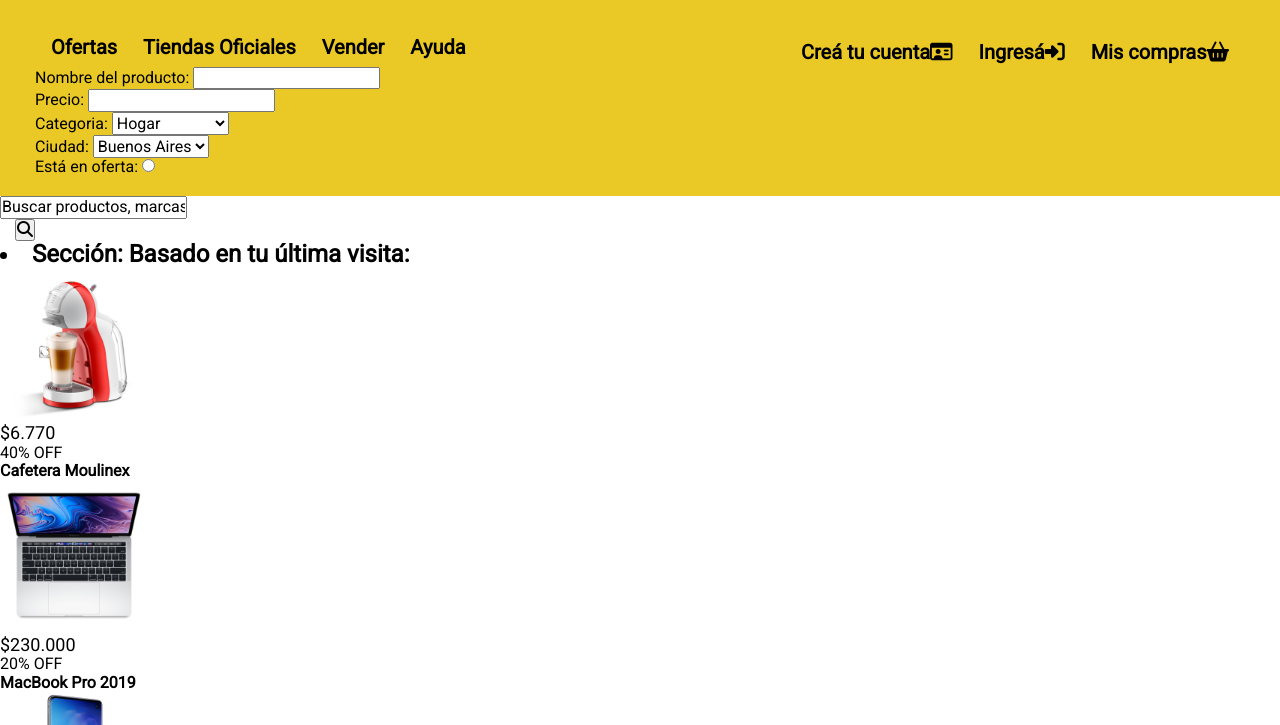
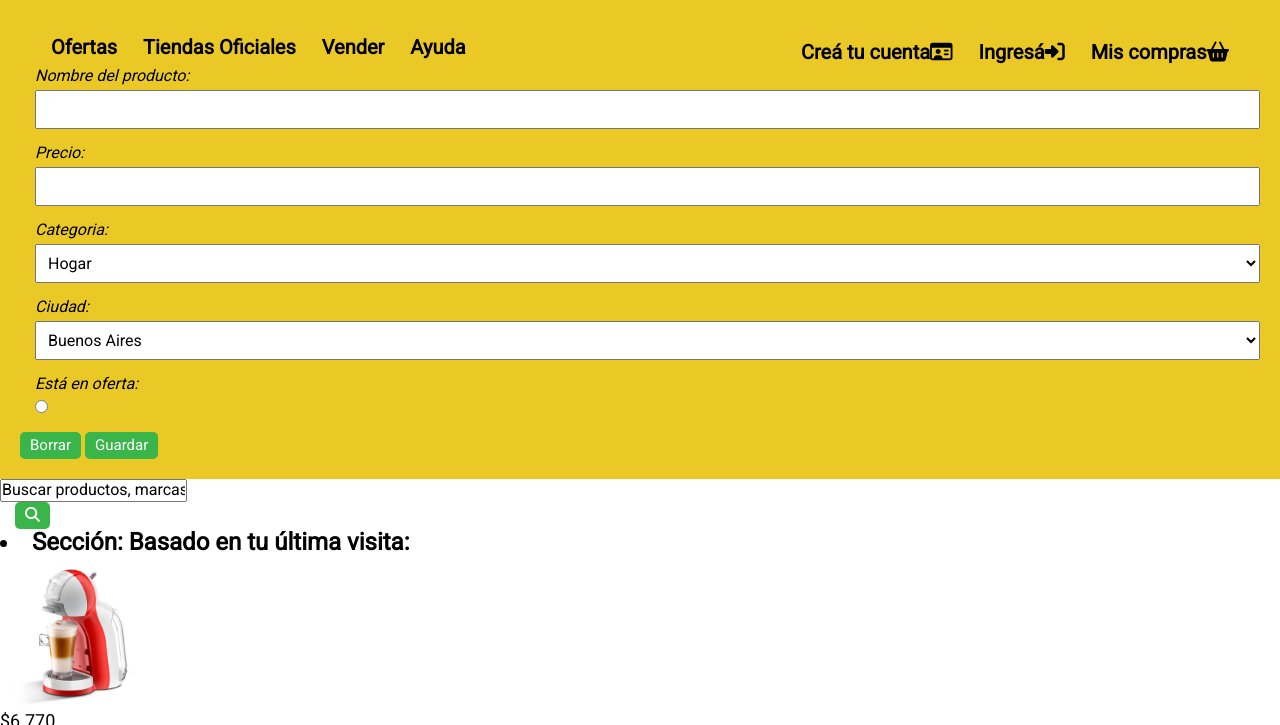
Before and after one commit to toniquealbornoz/proyecto_en_playground, a website: page views/home.html in a window 1280 px wide. Shown: the part 75-800 px from the top of the page. Drawn offline with nearby package versions, Linux system fonts and the light colour scheme; files whose address does not match are found by name.

Commit message:
más cambios form

```diff
--- a/public/css/styles.css
+++ b/public/css/styles.css
@@ -57,6 +57,32 @@ body{
     display: inline-block;
     font-size: 16px;
     padding: 5px 0;
+}
+
+.create_form{
+    padding: 20px 15;
+}
+
+.control_formulario{
+    margin-bottom: 15px;
+}
+.control_formulario label{
+    margin-bottom: 5px;
+    font-style: italic;
+    display: block;
+}
+
+.control{
+    width: 100%;
+    padding: 8px;
+}
+button{
+    background-color:#39b54a;
+    border: none;
+    font-size: 15px;
+    color: #ffffff;
+    padding: 5px 10px;
+    border-radius: 5px;
 }
 
 @media (min-width: 768px){
--- a/views/home.html
+++ b/views/home.html
@@ -40,35 +40,37 @@
 
         </nav>
      <!--Aca van los Formularios de Productos-->
-        <form action="/crear_producto" method="POST">
-            <div>
+        <form action="/crear_producto" method="POST" class="create_form">
+            <div class="control_formulario">
                 <label>Nombre del producto:</label>
-                <input type="text" name="nombre">
+                <input class="control" type="text" name="nombre">
             </div>
-            <div>
+            <div class="control_formulario">
                 <label>Precio:</label>
-                <input type="text" name="precio">
+                <input class="control" type="text" name="precio">
             </div>
-            <div>
+            <div class="control_formulario">
                 <label>Categoria:</label>
-                <select name="categoria">
+                <select class="control" name="categoria">
                     <option value="hogar">Hogar</option>
                     <option value="electro">Electro</option>
                     <option value="indumentaria">Indumentaria</option>
                 </select>
             </div>
-            <div>
+            <div class="control_formulario">
                 <label>Ciudad:</label>
-                <select name="ciudad">
+                <select class="control" name="ciudad">
                     <option value="baires">Buenos Aires</option>
                     <option value="cba">Córdoba</option>
                     <option value="ssj">Jujuy</option>
                 </select>
             </div>
-            <div>
+            <div class="control_formulario">
                 <label>Está en oferta:</label>
                 <input type="radio" name="enOferta">
             </div>
+            <button type="reset" class="botton_formulario">Borrar</button>
+            <button type="submit" class="botton_formulario">Guardar</button>
         </form>
     </header>
     <main>
```
